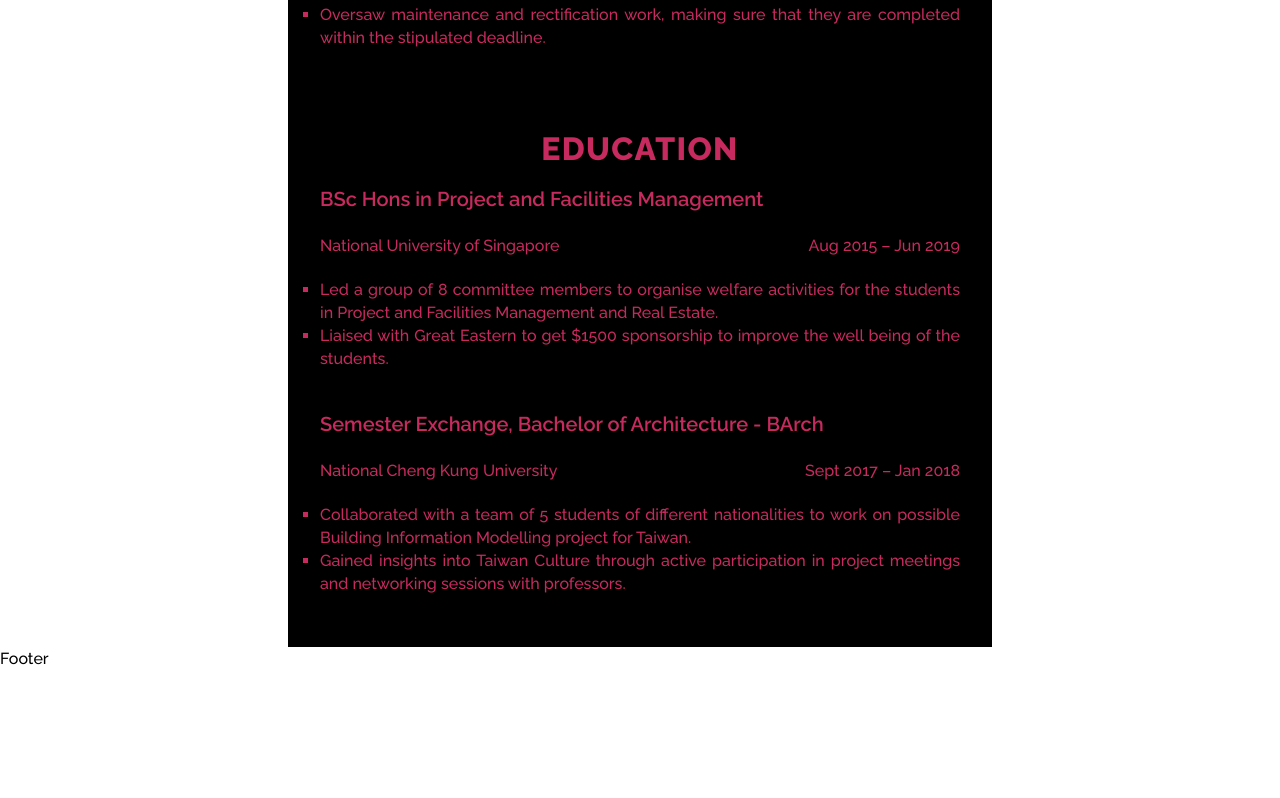
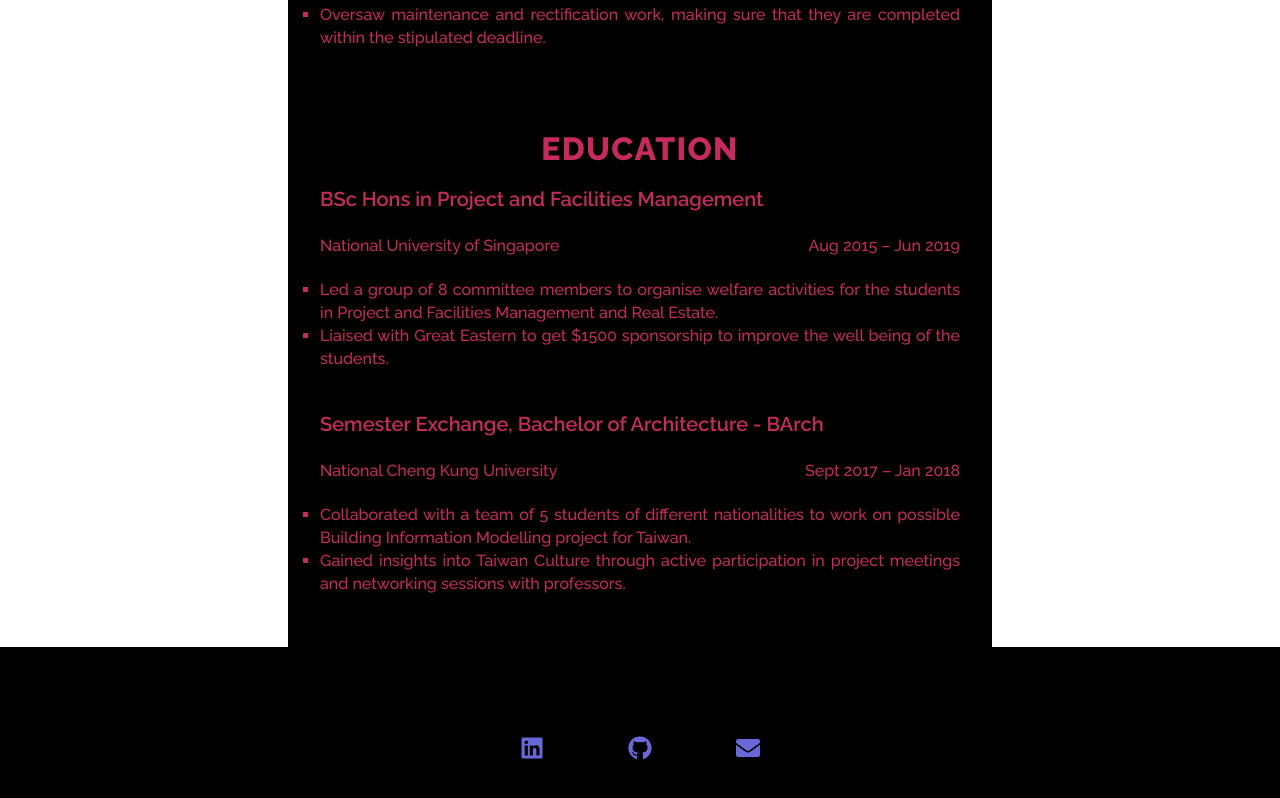
Before and after one commit to smmileely/portfolio-website, a React (Create React App) app: page / in a window 1280 px wide. Shown: the part 1610-2408 px from the top of the page. Before the commit the page ends 2280 px from the top, so only its background shows below. Built offline with nearby package versions, Linux system fonts and the light colour scheme.

Commit message:
Updated footer

```diff
--- a/src/App.js
+++ b/src/App.js
@@ -5,6 +5,7 @@ import Navbar from "./Navbar";
 import HeroSection from "./HeroSection";
 import Profile from "./Profile";
 import InfoCard from "./InfoCard";
+import Footer from "./Footer";
 import { ExperienceData, EducationData } from "./data";
 
 const App = () => {
@@ -26,7 +27,7 @@ const App = () => {
           <InfoCard header="Education" data={EducationData} />
         </ContentWrapper>
       </MiddleSection>
-      <Footer>Footer</Footer>
+      <Footer />
     </Wrapper>
   );
 };
@@ -50,8 +51,4 @@ const ContentWrapper = styled.div`
   align-items: center;
 `;
 
-const Footer = styled.div`
-  display: flex;
-`;
-
 export default App;
```
